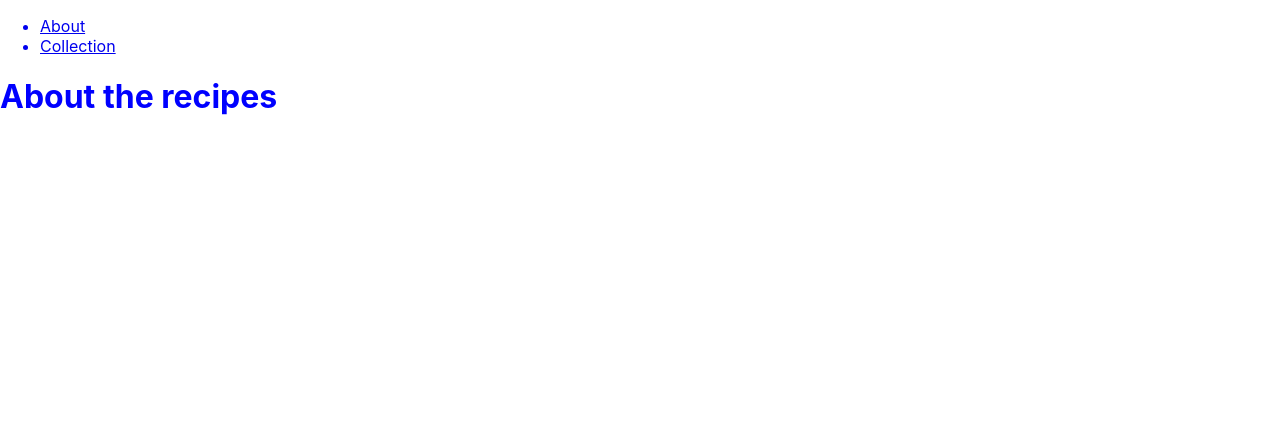
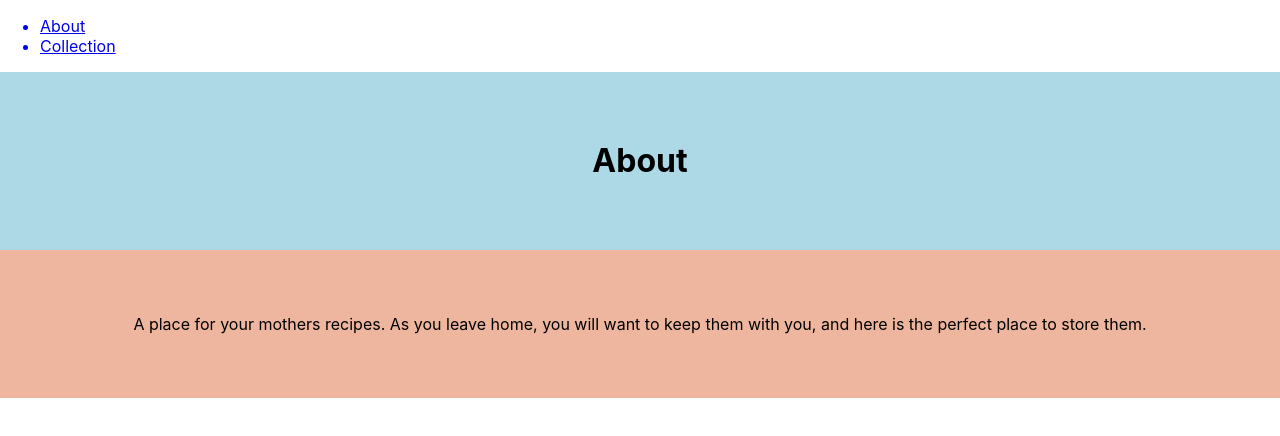
Before and after one commit to weiqixu05/recipes, a React (Create React App) app: page /about in a window 1280 px wide. Shown: the top 436 px of the page. Built offline with nearby package versions, Linux system fonts and the light colour scheme.

Commit message:
made changes to about

```diff
--- a/src/frontend/pages/About/About.css
+++ b/src/frontend/pages/About/About.css
@@ -1,3 +1,11 @@
-.head{
-    color:blue;
+.top{
+    background-color:lightblue;
+    padding:3rem;
+    text-align:center;
 }
+
+.body{
+    background-color:#EEB69E;
+    padding:3rem;
+    text-align:center;
+}
--- a/src/frontend/pages/About/About.jsx
+++ b/src/frontend/pages/About/About.jsx
@@ -4,9 +4,16 @@ import "./About.css";
 export default function About(){
     return(
         <div>
-            <h1 className="head">
-                About the recipes
-            </h1>
+            <div className="top">
+                <h1>
+                    About
+                </h1>
+            </div>
+            <div className="body">
+                <p>
+                    A place for your mothers recipes. As you leave home, you will want to keep them with you, and here is the perfect place to store them.
+                </p>
+            </div>
         </div>
     )
 }
```
